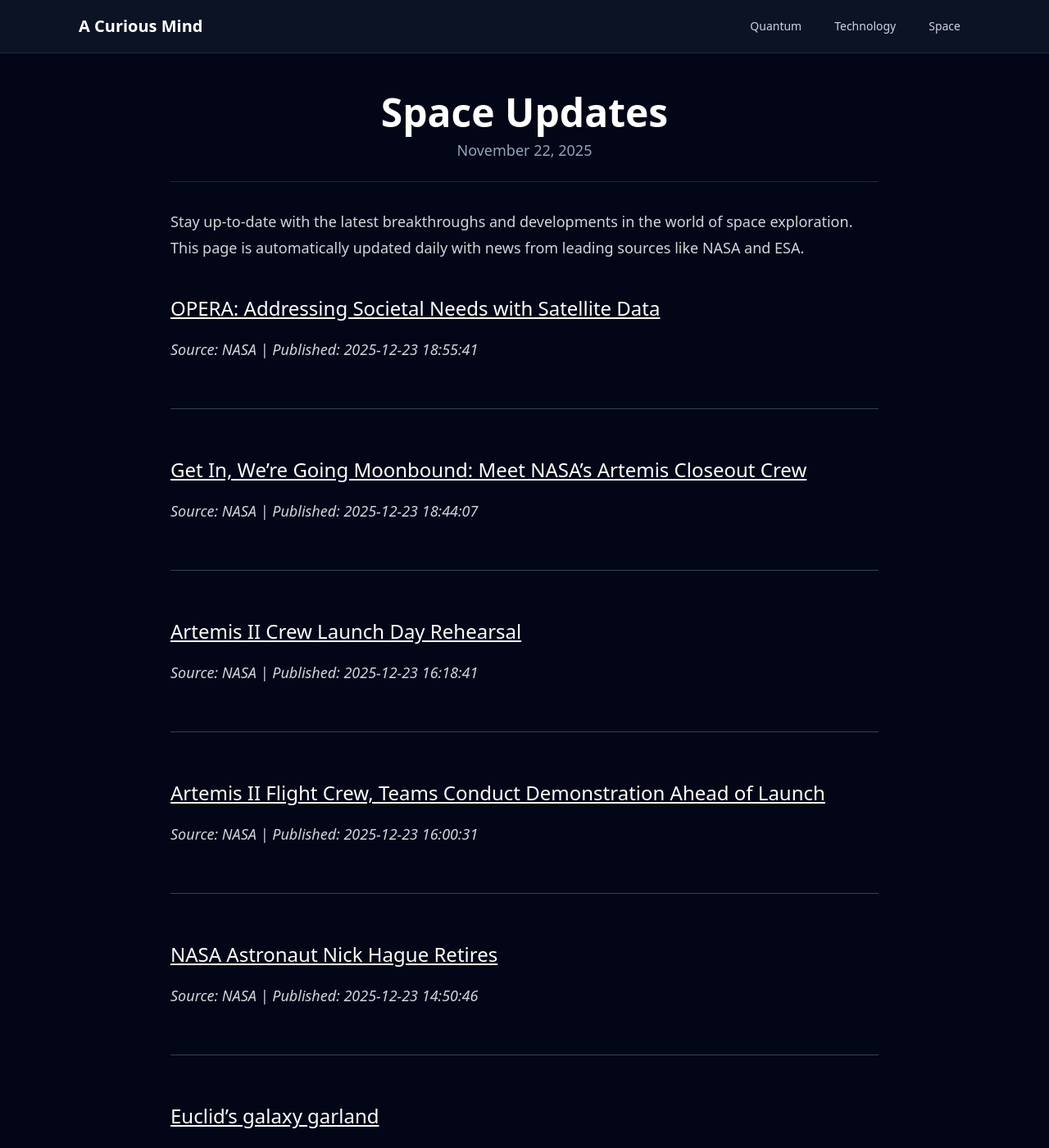
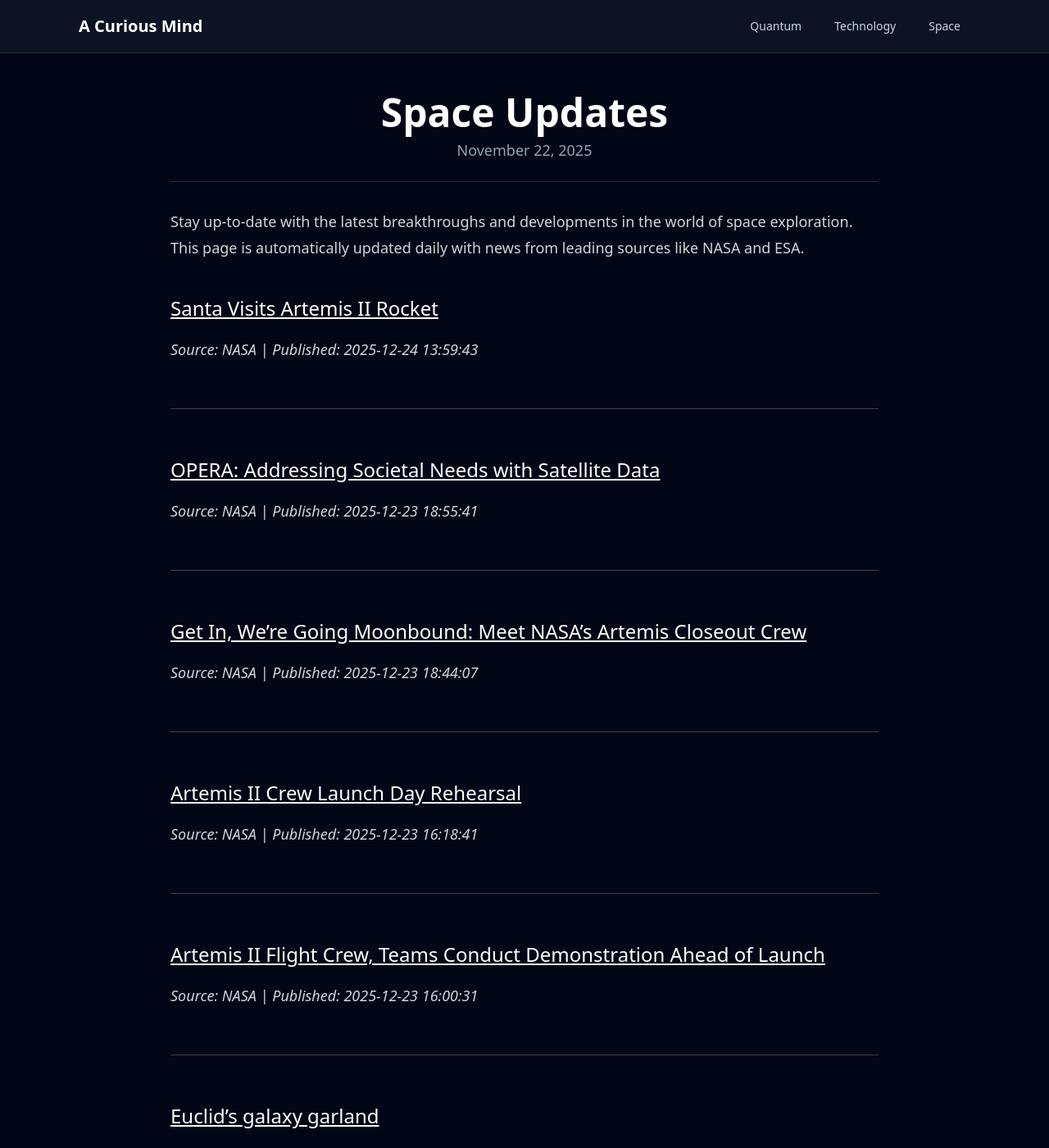
Before and after one commit to onehl7/onehl7.github.io, a Jekyll site: the page built from _posts/2025-11-22-space-updates.md, in a window 1280 px wide and 1400 px high. Shown: the whole window at 82% size. Built offline with Jekyll 4.4.1, drawn with Linux system fonts in a browser that asks for light colours; nearby versions of some CDN libraries.

Commit message:
Update space news data

```diff
--- a/_data/space_news.json
+++ b/_data/space_news.json
@@ -1,4 +1,10 @@
 [
+  {
+    "source": "NASA",
+    "title": "Santa Visits Artemis II Rocket",
+    "link": "https://www.nasa.gov/image-article/santa-visits-artemis-ii-rocket/",
+    "published": "2025-12-24 13:59:43"
+  },
   {
     "source": "NASA",
     "title": "OPERA: Addressing Societal Needs with Satellite Data",
@@ -22,12 +28,6 @@
     "title": "Artemis II Flight Crew, Teams Conduct Demonstration Ahead of Launch",
     "link": "https://www.nasa.gov/missions/artemis/artemis-2/artemis-ii-flight-crew-teams-conduct-demonstration-ahead-of-launch/",
     "published": "2025-12-23 16:00:31"
-  },
-  {
-    "source": "NASA",
-    "title": "NASA Astronaut Nick Hague Retires",
-    "link": "https://www.nasa.gov/news-release/nasa-astronaut-nick-hague-retires/",
-    "published": "2025-12-23 14:50:46"
   },
   {
     "source": "ESA",
```
